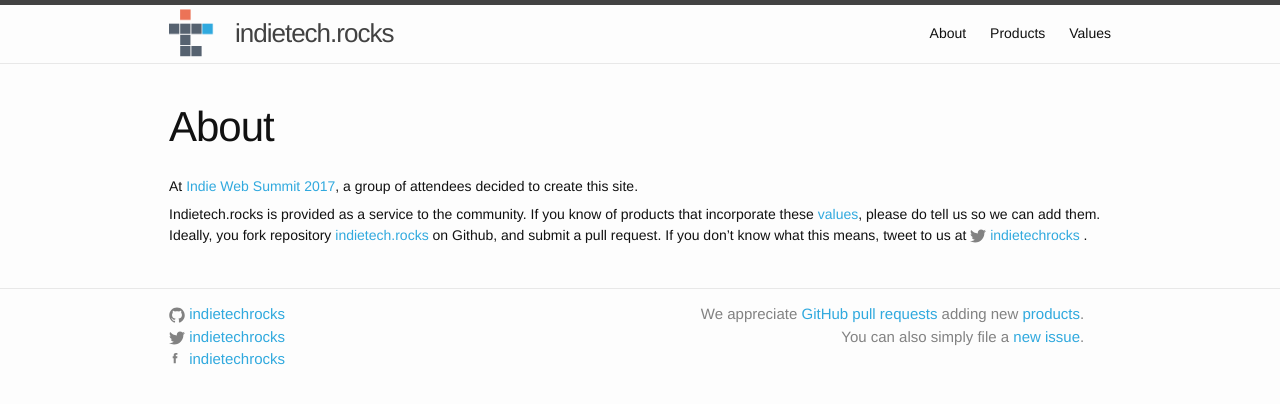
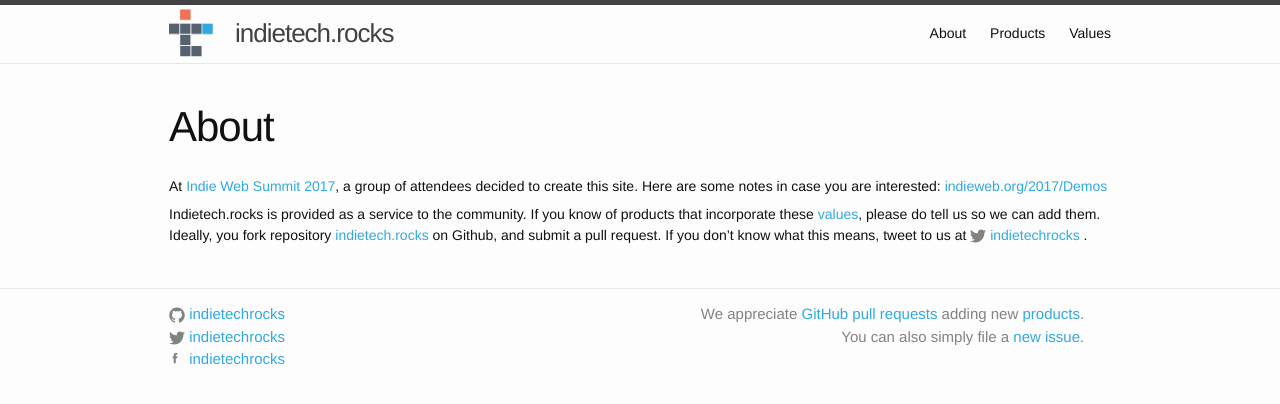
Before and after one commit to indietechrocks/indietech.rocks, a Jekyll site: the page built from about.md, in a window 1280 px wide. Shown: the top 404 px of the page. Built offline with Jekyll 4.4.1, drawn with Linux system fonts in a browser that asks for light colours.

Commit message:
Added link to 2017/Demos

```diff
--- a/about.md
+++ b/about.md
@@ -5,7 +5,7 @@
 ---
 
 At [Indie Web Summit 2017](https://2017.indieweb.org/), a group of attendees decided to create
-this site.
+this site. Here are some notes in case you are interested: [indieweb.org/2017/Demos](https://indieweb.org/2017/Demos)
 
 Indietech.rocks is provided as a service to the community. If you know of products that incorporate
 these [values](values), please do tell us so we can add them. Ideally, you fork repository
```
